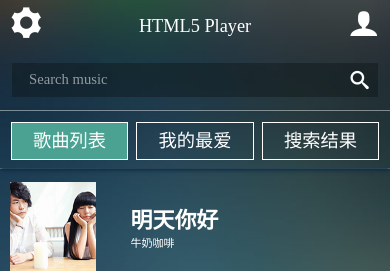
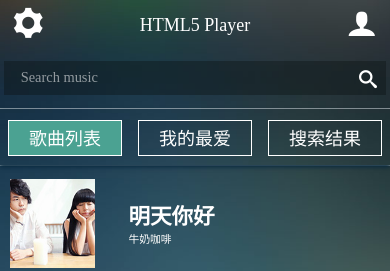
Before and after one commit to JaylinZeng/music_app, a plain HTML site: page player/index.html in a window 390 px wide. Shown: the top 271 px of the page. Drawn offline with Linux system fonts and the light colour scheme; files whose address does not match are found by name.

```diff
--- a/player/css/index.css
+++ b/player/css/index.css
@@ -246,8 +246,7 @@
 
 }
 .index .m-header .cog, .index .m-header .user{
-  margin: 0 auto;
-  width: 0.86rem;
+  width: 0.96rem;
   height: 100%;
   font-size: 0.5rem;
 }
@@ -255,6 +254,7 @@
 
 }
 .index .m-header .title{
+  margin: 0 auto;
   width: 4.68rem;
   height: 100%;
 }
@@ -265,7 +265,7 @@
   font-size: 0.24rem;
 }
 .index .m-search{
-  width: 6rem;
+  width: 98%;
   height: 0.56rem;
   line-height: 0.56rem;
   margin: 0.16rem auto;
@@ -300,15 +300,15 @@
 
 }
 .index .m-nav{
+  display: flex;
   height: 0.6rem;
   line-height: 0.6rem;
   margin: 0.18rem auto;
   text-align: center;
 }
 .index .m-nav .nav{
-  display:inline-block;
-  width: 1.90rem;
-  margin: 0 0.04rem;
+  flex-grow: 1;
+  margin: 0 0.14rem;
   text-align: center;
 
   border: 1px solid #fff;
--- a/player/js/main.js
+++ b/player/js/main.js
@@ -46,14 +46,14 @@ $(function() {
             } else if (width == 375) {
                 //iphone6
                 docEle.style.fontSize = "57px";
-            } else if (width == 412) {
-                // Nexus 5X
+            } else if (width == 414) {
+                // iphone6s Plus
                 docEle.style.fontSize = "57px";
             } else if (width == 768) {
                 //ipad
                 docEle.style.fontSize = "88px";
             } else {
-                docEle.style.fontSize = Math.round(width / 640 * 100) + "px";
+                docEle.style.fontSize = Math.round(width / 650 * 100) + "px";
             }
         }
 
```
